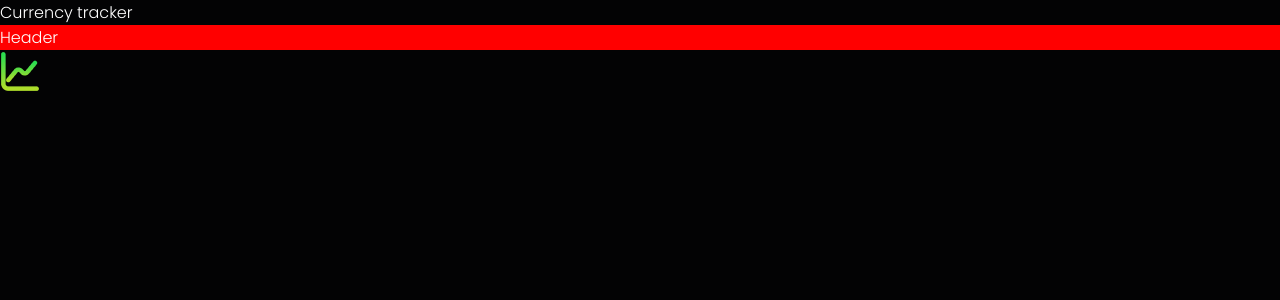
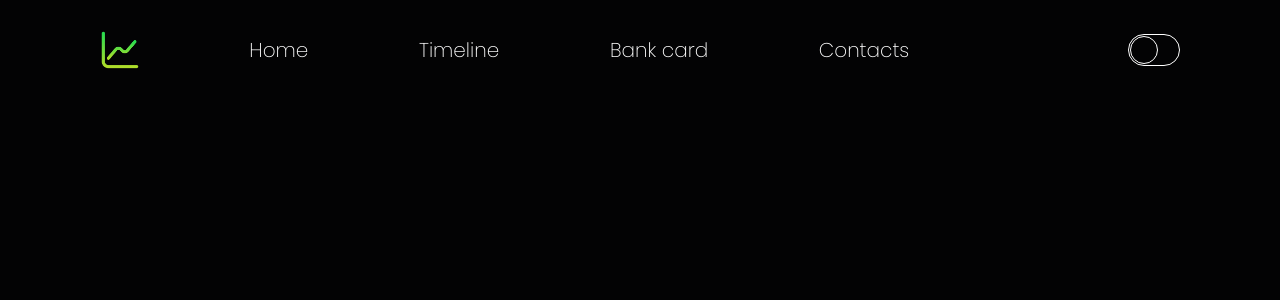
Before and after one commit to Me1onMan/currency-tracker, a React app: page / in a window 1280 px wide. Shown: the top 300 px of the page. Built offline with nearby package versions, Linux system fonts and the light colour scheme.

Commit message:
FEATURE: make Navbar

```diff
--- a/src/components/App.tsx
+++ b/src/components/App.tsx
@@ -1,14 +1,11 @@
 import React from "react";
 
-import image from "../assets/diagram-svgrepo-com 2.png";
-import { HeaderContainer } from "./Header/styled";
+import Navbar from "./Navbar/index";
 
 export default function App() {
   return (
     <div>
-      Currency tracker
-      <HeaderContainer>Header</HeaderContainer>
-      <img src={image} alt="pavilion" />
+      <Navbar />
     </div>
   );
 }
--- /dev/null
+++ b/src/components/Navbar/index.tsx
@@ -0,0 +1,38 @@
+import React from "react";
+
+import logo from "../../assets/diagram-svgrepo-com-1.png";
+import { Input, Label, Logo, Nav, NavbarContainer, NavList } from "./styled";
+
+function NavLinks(): JSX.Element {
+  return (
+    <Nav>
+      <NavList>
+        <li>Home</li>
+        <li>Timeline</li>
+        <li>Bank card</li>
+        <li>Contacts</li>
+      </NavList>
+    </Nav>
+  );
+}
+
+function ThemeSwitcher(): JSX.Element {
+  return (
+    <>
+      <Input type="checkbox" id="theme-switcher" />
+      <Label htmlFor="theme-switcher" />
+    </>
+  );
+}
+
+function Navbar(): JSX.Element {
+  return (
+    <NavbarContainer>
+      <Logo src={logo} alt="logo" />
+      <NavLinks />
+      <ThemeSwitcher />
+    </NavbarContainer>
+  );
+}
+
+export default Navbar;
--- /dev/null
+++ b/src/components/Navbar/styled.js
@@ -0,0 +1,67 @@
+import styled from "styled-components";
+
+export const Logo = styled.img`
+  width: 40px;
+`;
+
+export const NavbarContainer = styled.div`
+  display: flex;
+  justify-content: space-between;
+  align-items: center;
+  background-color: #030304;
+  height: 100px;
+  padding: 30px 100px;
+`;
+
+export const Nav = styled.nav`
+  width: 660px;
+  font-size: 20px;
+  font-weight: 200;
+`;
+
+export const NavList = styled.ul`
+  display: flex;
+  justify-content: space-between;
+  list-style: none;
+`;
+
+export const Input = styled.input`
+  height: 0;
+  width: 0;
+  visibility: hidden;
+
+  &:checked + label {
+    background: #fff;
+  }
+
+  &:checked + label:after {
+    left: 100%;
+    transform: translateX(-100%);
+    border-color: #030304;
+  }
+`;
+
+export const Label = styled.label`
+  cursor: pointer;
+  text-indent: -9999px;
+  width: 52px;
+  height: 32px;
+  background: transparent;
+  border: 1px solid #fff;
+  display: block;
+  border-radius: 100px;
+  position: relative;
+
+  &:after {
+    content: "";
+    position: absolute;
+    top: 1px;
+    left: 1px;
+    width: 26px;
+    height: 26px;
+    background: transparent;
+    border: 1px solid #fff;
+    border-radius: 50%;
+    transition: 0.3s;
+  }
+`;
```
Also changed, not shown: src/assets/diagram-svgrepo-com-1.png (added).
